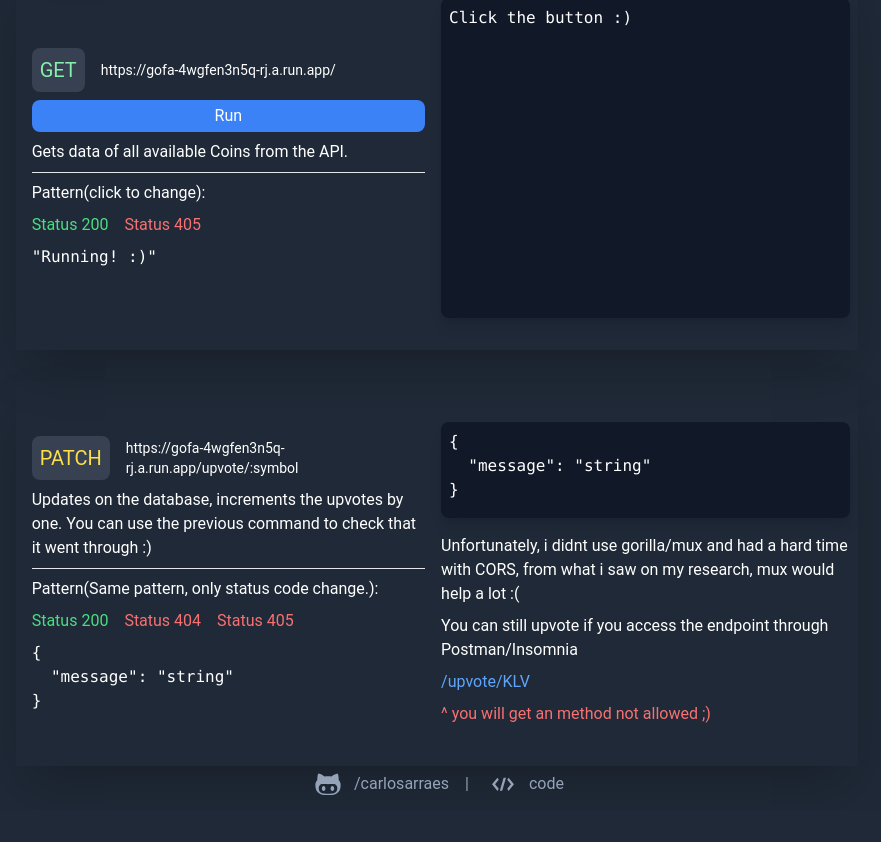
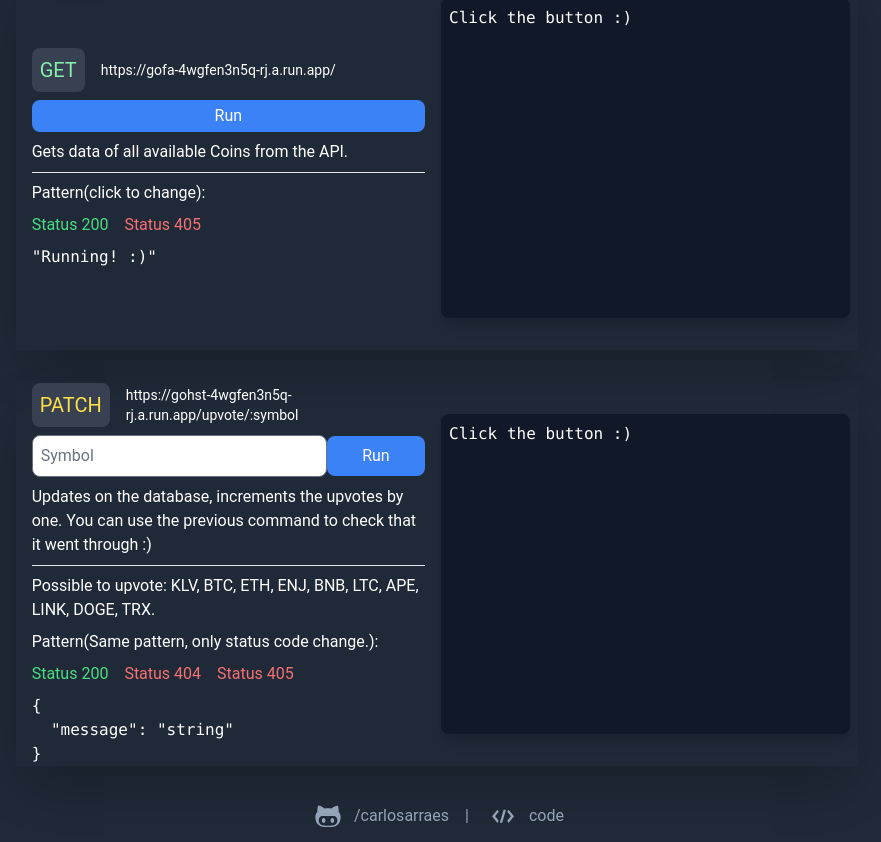
Before and after one commit to carlosarraes/fcspa, a React (Vite) app: page / in a window 1280 px wide. Shown: the part 522-1364 px from the top of the page, without its empty margins (203-1084 px from the left). Before the commit the page ends 1332 px from the top, so only its background shows below. Built offline with nearby package versions, Linux system fonts and the light colour scheme.

Commit message:
refactor: works with cors

```diff
--- a/src/components/UpvoteCoin.tsx
+++ b/src/components/UpvoteCoin.tsx
@@ -1,20 +1,64 @@
+import { useState } from 'react'
+
 const UpvoteCoin = () => {
+  const [coins, setCoins] = useState({
+    message: '',
+  })
+  const [symbol, setSymbol] = useState('')
+
   const pattern = {
     message: 'string',
   }
 
+  const fetchCoins = async () => {
+    const data = await fetch(`https://gohst-4wgfen3n5q-rj.a.run.app/upvote/${symbol}`, {
+      method: 'PATCH',
+    })
+    const response = await data.json()
+
+    return response
+  }
+
+  const handleClick = async () => {
+    const data = await fetchCoins()
+
+    setCoins(data)
+  }
+
+  const handleChange = (e: React.ChangeEvent<HTMLInputElement>) => {
+    setSymbol(e.target.value)
+  }
+
   return (
-    <section className="flex p-2 justify-center items-center h-96 gap-2 w-8/12 mt-8 shadow-2xl">
+    <section className="flex p-2 justify-center items-center h-96 gap-2 w-8/12 mt-8 shadow-2xl mb-8">
       <div className="flex flex-col gap-2 p-2 w-1/2 text-left">
         <div className="flex gap-4 text-left">
           <h2 className="text-xl p-2 bg-gray-700 text-yellow-300 rounded-lg">PATCH</h2>
-          <p className="text-sm self-center">https://gofa-4wgfen3n5q-rj.a.run.app/upvote/:symbol</p>
+          <p className="text-sm self-center">
+            https://gohst-4wgfen3n5q-rj.a.run.app/upvote/:symbol
+          </p>
+        </div>
+        <div>
+          <input
+            type="text"
+            className="p-2 w-3/4 rounded-lg text-black"
+            placeholder="Symbol"
+            onChange={handleChange}
+          />
+          <button
+            type="button"
+            className="py-2 bg-blue-500 text-white w-1/4 rounded-lg hover:bg-blue-600 focus:outline-none focus:ring-2 focus:ring-blue-500 focus:ring-offset-2"
+            onClick={handleClick}
+          >
+            Run
+          </button>
         </div>
         <p>
           Updates on the database, increments the upvotes by one. You can use the previous command
           to check that it went through :)
         </p>
         <hr />
+        <p>Possible to upvote: KLV, BTC, ETH, ENJ, BNB, LTC, APE, LINK, DOGE, TRX.</p>
         <p>Pattern(Same pattern, only status code change.):</p>
         <div className="flex gap-4 text-left">
           <p className="text-green-400 cursor-pointer">Status 200</p>
@@ -24,18 +68,9 @@ const UpvoteCoin = () => {
         <pre className="text-left">{JSON.stringify(pattern, null, 2)}</pre>
       </div>
       <div className="flex flex-col gap-2 w-1/2">
-        <pre className="bg-gray-900 text-white p-2 rounded-lg w-full h-24 max-h-24 overflow-y-auto shadow-lg">
-          {JSON.stringify(pattern, null, 2)}
+        <pre className="bg-gray-900 text-white p-2 rounded-lg w-full h-80 max-h-80 overflow-y-auto shadow-lg">
+          {coins.message === '' ? 'Click the button :)' : JSON.stringify(coins, null, 2)}
         </pre>
-        <p className="mt-2">
-          Unfortunately, i didnt use gorilla/mux and had a hard time with CORS, from what i saw on
-          my research, mux would help a lot :(
-        </p>
-        <p>You can still upvote if you access the endpoint through Postman/Insomnia</p>
-        <a href="https://gofa-4wgfen3n5q-rj.a.run.app/upvote/KLV" className="text-blue-400">
-          /upvote/KLV
-        </a>
-        <p className="text-red-400">^ you will get an method not allowed ;)</p>
       </div>
     </section>
   )
```
